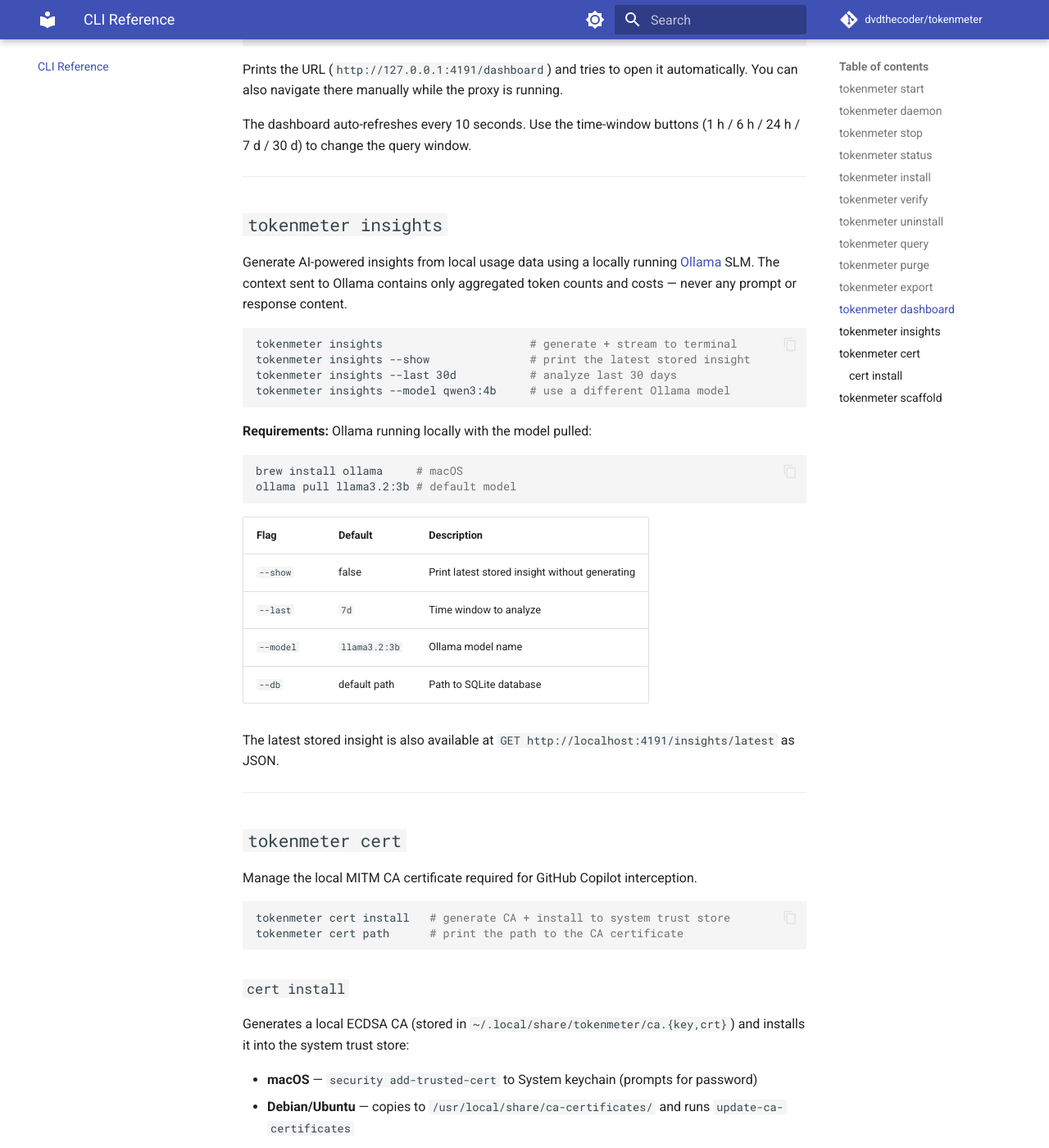
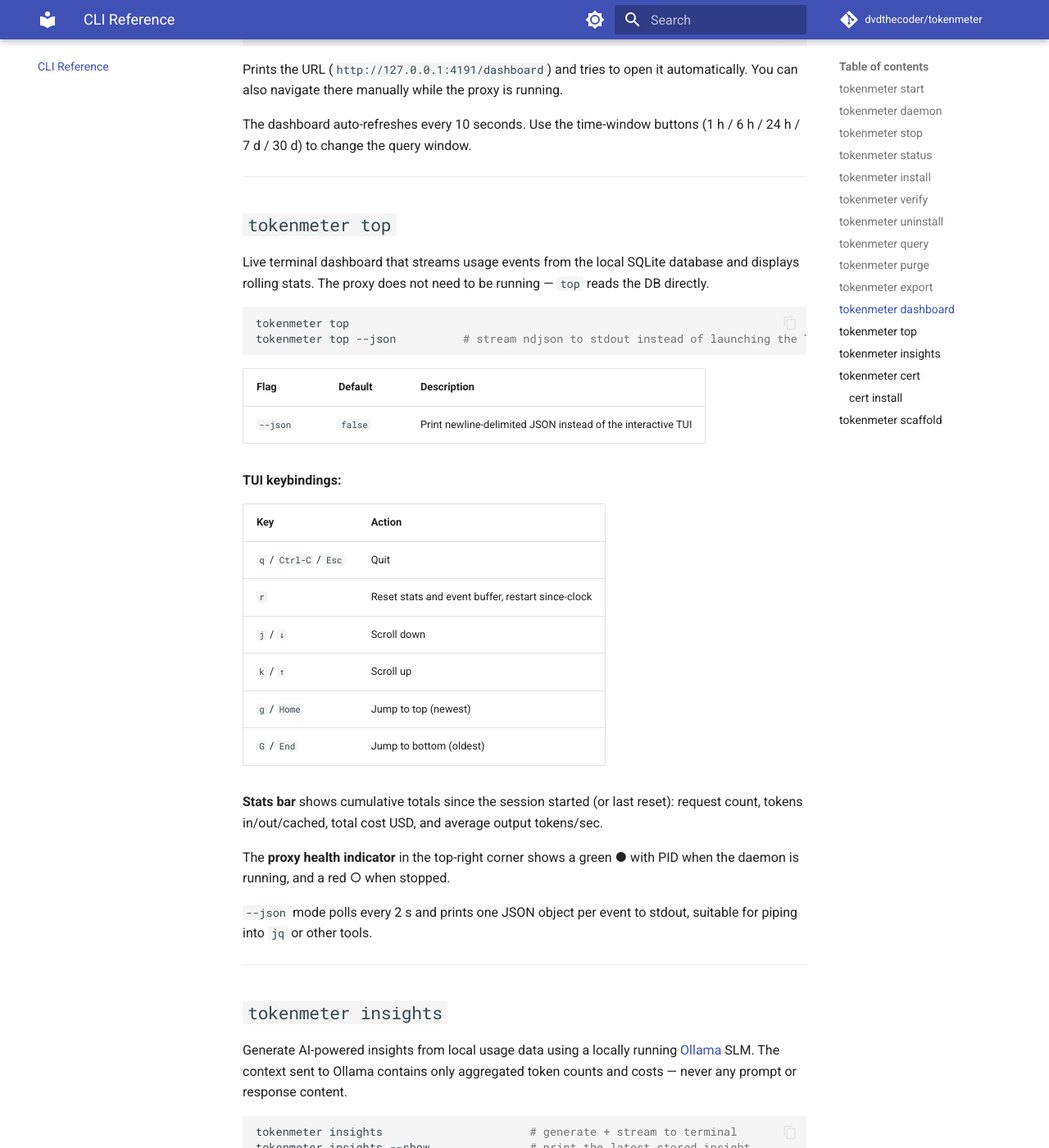
Before and after one commit to dvdthecoder/tokenmeter, an MkDocs documentation site: the page built from docs/cli.md, in a window 1280 px wide and 1400 px high, scrolled down 4041 px. Shown: the whole window at 82% size. Built offline with MkDocs 1.6.1 and Material for MkDocs 9.7.7, drawn with Linux system fonts in a browser that asks for light colours; comment, search, counter and statistics services are not loaded.

Commit message:
docs: add v0.15 (tokenmeter top) to roadmap and CLI reference
Co-Authored-By: Claude Sonnet 4.6 <noreply@anthropic.com>

````diff
--- a/docs/cli.md
+++ b/docs/cli.md
@@ -183,6 +183,38 @@ The dashboard auto-refreshes every 10 seconds. Use the time-window buttons (1 h
 
 ---
 
+## `tokenmeter top`
+
+Live terminal dashboard that streams usage events from the local SQLite database and displays rolling stats. The proxy does not need to be running — `top` reads the DB directly.
+
+```sh
+tokenmeter top
+tokenmeter top --json          # stream ndjson to stdout instead of launching the TUI
+```
+
+| Flag | Default | Description |
+|---|---|---|
+| `--json` | `false` | Print newline-delimited JSON instead of the interactive TUI |
+
+**TUI keybindings:**
+
+| Key | Action |
+|---|---|
+| `q` / `Ctrl-C` / `Esc` | Quit |
+| `r` | Reset stats and event buffer, restart since-clock |
+| `j` / `↓` | Scroll down |
+| `k` / `↑` | Scroll up |
+| `g` / `Home` | Jump to top (newest) |
+| `G` / `End` | Jump to bottom (oldest) |
+
+**Stats bar** shows cumulative totals since the session started (or last reset): request count, tokens in/out/cached, total cost USD, and average output tokens/sec.
+
+The **proxy health indicator** in the top-right corner shows a green ● with PID when the daemon is running, and a red ○ when stopped.
+
+`--json` mode polls every 2 s and prints one JSON object per event to stdout, suitable for piping into `jq` or other tools.
+
+---
+
 ## `tokenmeter insights`
 
 Generate AI-powered insights from local usage data using a locally running [Ollama](https://ollama.com) SLM. The context sent to Ollama contains only aggregated token counts and costs — never any prompt or response content.
````
Also changed, not shown: docs/roadmap.md (+13 -0 lines).
